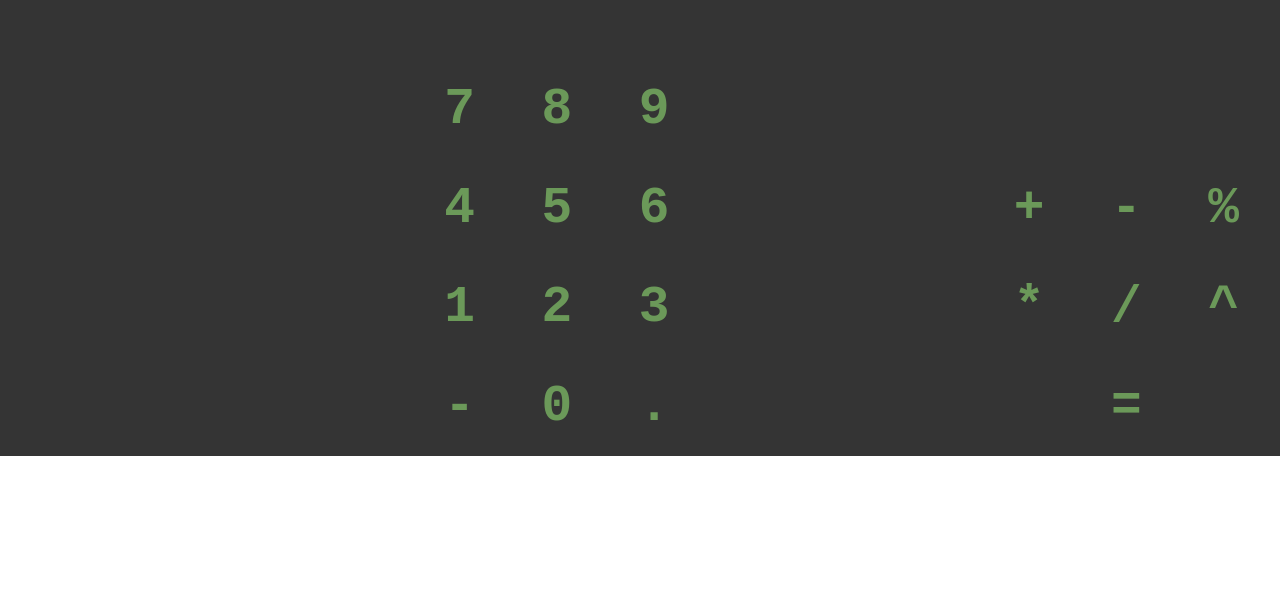
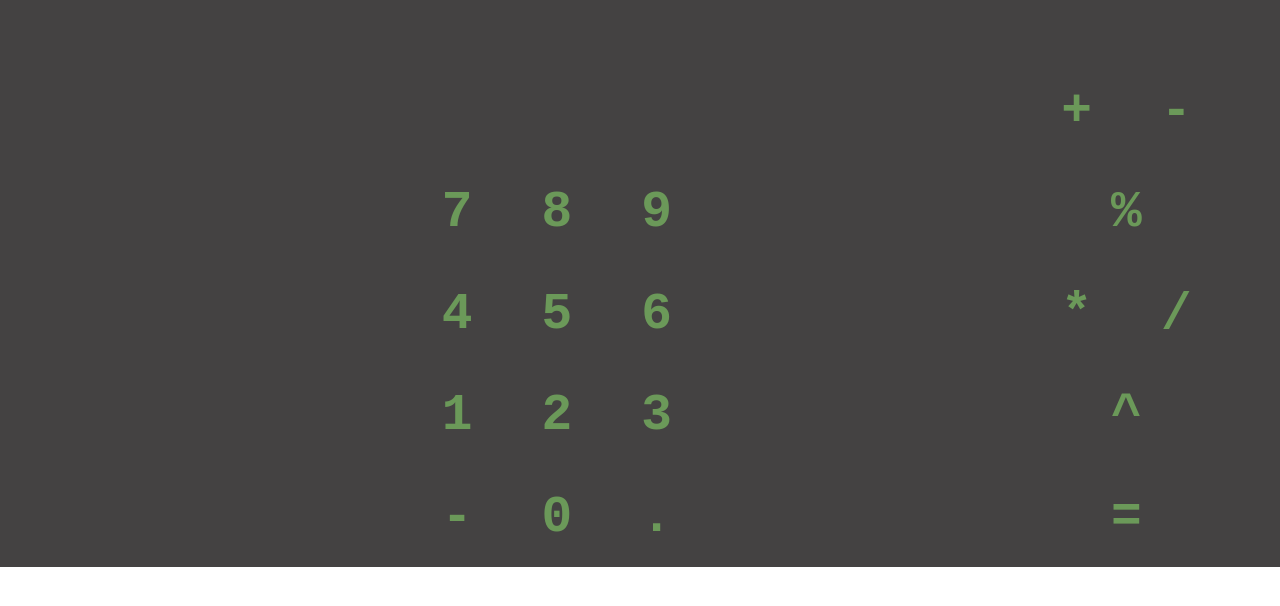
Before and after one commit to Clownvin-cr-deltav-201d4/js-calc, a plain HTML site: page index.html in a window 1280 px wide. Drawn offline with Linux system fonts and the light colour scheme; a web font is replaced by a local one.

Commit message:
Playing with CSS style

```diff
--- a/css/style.css
+++ b/css/style.css
@@ -7,7 +7,17 @@
 #js-calc, .calc-button, #calc-input, #calc-history, #calc-numbers, #calc-operations {
   border: none;
   color: #6b9959;
-  background-color: #343434;
+  background-color: #444242;
+}
+
+::-moz-selection { /* Code for Firefox */
+  color: #86fb58;
+  background: #7e7e7e;
+}
+
+::selection {
+  color: #86fb58;
+  background: #7e7e7e;
 }
 
 #calc-numbers {
@@ -42,15 +52,19 @@
 }
 
 .calc-button {
+  background-color: rgba(0, 0, 0, 0);
   font-family: 'Nova Mono', monospace;
   font-size: 4vw;
   font-weight: bold;
-  margin: .1vw;
+  margin: .2vw;
   padding: 1.5vw 2.5vw;
   transition-duration: .5s;
 }
 .calc-button:hover {
-  box-shadow: 0 0 .5vw #86fb58;
+  box-shadow: 0 0 2vw #86fb58;
   color: #86fb58;
-  text-shadow: 0 0 .5vw #86fb58;
+  text-shadow: 0 0 2vw #86fb58;
 }
+.calc-button:focus, #calc-input:focus {
+  outline: 0 !important;
+}
```
